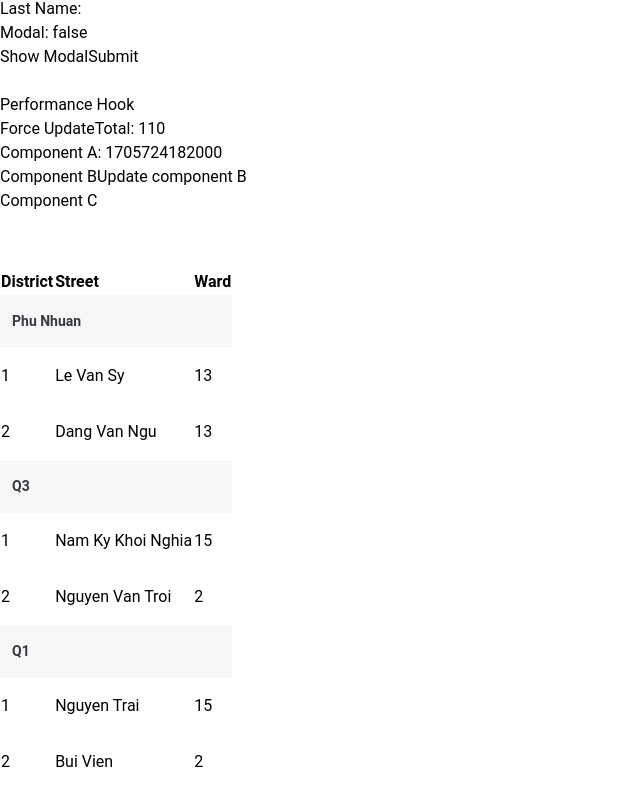
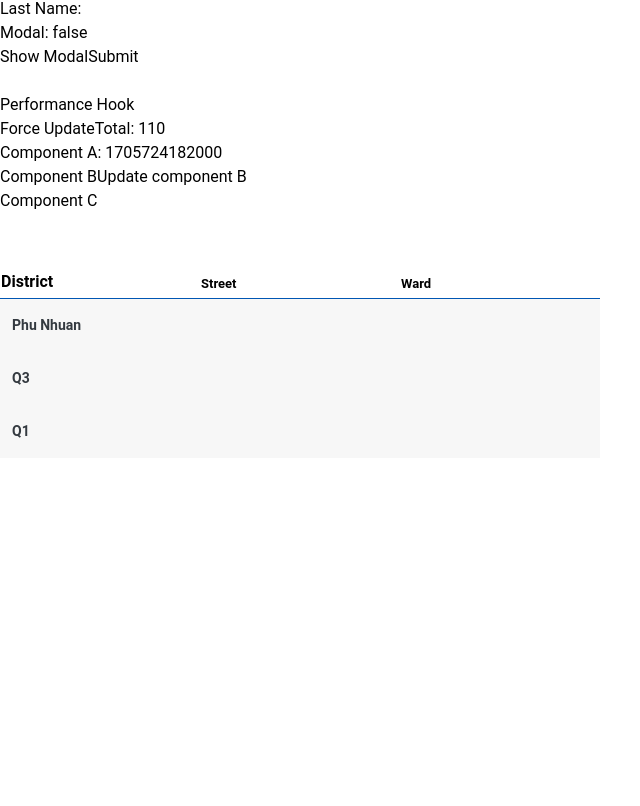
Before and after one commit to pnh1412/react-course, a React (Vite) app: page / in a window 1280 px wide. Shown: the part 4580-5386 px from the top of the page, without its empty margins (0-640 px from the left). After the commit the page ends 5206 px from the top, so only its background shows below. Built offline with nearby package versions, Linux system fonts and the light colour scheme.

Commit message:
collapse

```diff
--- a/src/challenge/Collapse.jsx
+++ b/src/challenge/Collapse.jsx
@@ -59,6 +59,7 @@ export default function Collapse() {
         </thead>
         {cities.map((city, cityIndex) => (
           <tbody>
+            <input type="checkbox" />
             <tr
               key={cityIndex}
               className="results-variation-head text-[#343a40] bg-[#f7f7f7]"
--- a/src/index.css
+++ b/src/index.css
@@ -114,3 +114,41 @@ body {
 .customConfig_collapse .ant-collapse-item {
   border-color: transparent;
 }
+
+.experiment-results {
+  table-layout: fixed;
+  width: 100%;
+}
+
+.experiment-results th.axis-col.header-label {
+  padding-bottom: 5px;
+  font-size: 16px;
+}
+
+.experiment-results th.axis-col {
+  background-color: #fff;
+  box-shadow: 0 -1px 0 #0056b3 inset;
+  font-size: 13px;
+}
+
+.results-variation-row {
+  display: none;
+}
+
+.experiment-results  input:checked ~ .results-variation-row {
+  display: table-row;
+}
+
+.experiment-results tbody {
+  position: relative;
+}
+
+.experiment-results  input {
+  position: absolute;
+  top: 0px;
+  left: 0;
+  width: 100%;
+  height: 53px;
+  cursor: pointer;
+  opacity: 0;
+}
```
